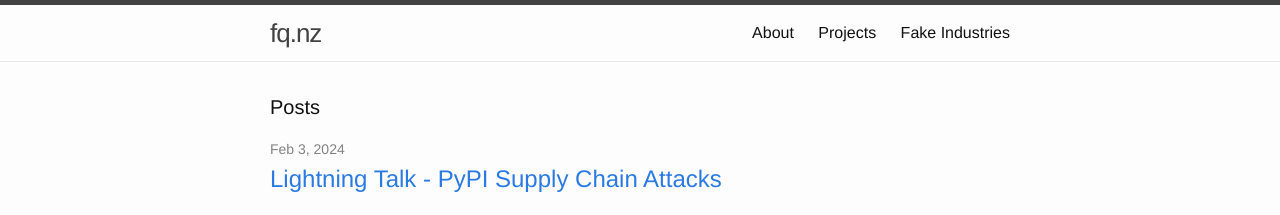
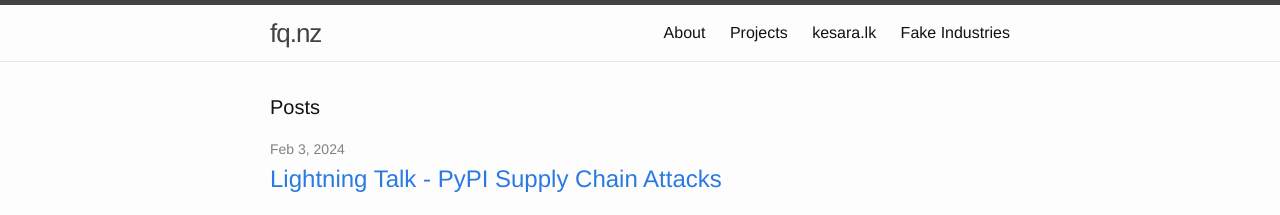
Before and after one commit to kesara/kesara.github.io, a Jekyll site: the page built from index.html, in a window 1280 px wide. Shown: the top 215 px of the page. Built offline with Jekyll 4.4.1, drawn with Linux system fonts in a browser that asks for light colours.

Commit message:
feat: Add header link to kesara.lk

```diff
--- a/_includes/header.html
+++ b/_includes/header.html
@@ -16,6 +16,7 @@
           {% endif %}
         {% endfor %}
         <a class="page-link" href="/projects">Projects</a>
+        <a class="page-link" href="https://kesara.lk/">kesara.lk</a>
         <a class="page-link" href="https://www.fake.nz/">Fake Industries</a>
       </div>
     </nav>
```
